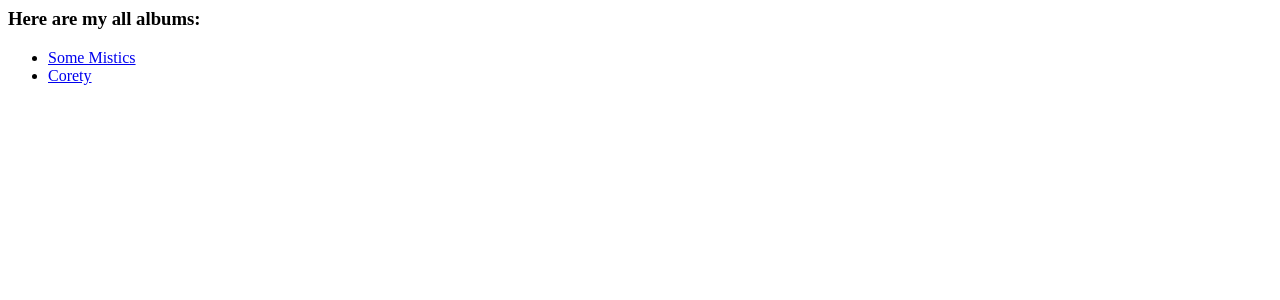
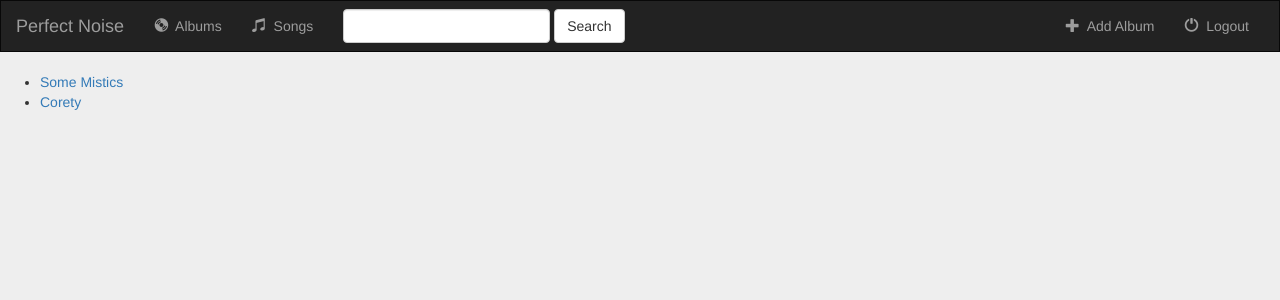
Before and after one commit to ripiuk/SomeOne, a Django app: page /music/ in a window 1280 px wide. Shown: the top 300 px of the page. Run offline with Django 3.2, Linux system fonts and the light colour scheme; data comes from the database, SQL or seed files in the repository; some libraries are stand-ins or nearby versions.

Commit message:
navbar, minimum

```diff
--- /dev/null
+++ b/music/static/music/style.css
@@ -0,0 +1,7 @@
+body{
+    background-color: #eeeeee;
+}
+
+.navbar{
+    border-radius: 0;
+}
--- /dev/null
+++ b/music/templates/music/base.html
@@ -0,0 +1,69 @@
+<!DOCTYPE html>
+<html lang="en">
+<head>
+    <meta charset="UTF-8">
+    <title>{% block title %}Perfect Noise{% endblock %}</title>
+    {% load staticfiles %}
+    <link rel="stylesheet" href="https://maxcdn.bootstrapcdn.com/bootstrap/3.3.7/css/bootstrap.min.css" >
+    <link rel="stylesheet", type="text/css" href="{% static 'music/style.css'%}">
+    <script src="https://ajax.googleapis.com/ajax/libs/jquery/1.12.4/jquery.min.js"></script>
+    <script src="https://maxcdn.bootstrapcdn.com/bootstrap/3.3.7/js/bootstrap.min.js"></script>
+</head>
+<body>
+    <nav class="navbar navbar-inverse">
+    <div class="container-fluid">
+        <!-- Header -->
+        <div class="navbar-header">
+            <button type="button" class="navbar-toggle" data-toggle="collapse" data-target="#topNavBar">
+                <span class="icon-bar"></span>
+                <span class="icon-bar"></span>
+                <span class="icon-bar"></span>
+            </button>
+            <a class="navbar-brand" href="{%url 'music:index'%}">Perfect Noise</a>
+        </div>
+        <!-- Items -->
+        <div class="collapse navbar-collapse" id="topNavBar">
+
+            <ui class="nav navbar-nav">
+                <li class="">
+                    <a href="{% url 'music:index' %}">
+                        <span class="glyphicon glyphicon-cd"aria-hidden="true"></span>&nbsp;
+                        Albums
+                    </a>
+                </li>
+                <li class="">
+                    <a href="{% url 'music:index' %}">
+                        <span class="glyphicon glyphicon-music"aria-hidden="true"></span>&nbsp;
+                        Songs
+                    </a>
+                </li>
+            </ui>
+
+            <form class="navbar-form navbar-left" role="search" method="get" action="#">
+                <div class="form-group">
+                    <input type="text" class="form-control" name="q" value="">
+                </div>
+                <button type="submit" class="btn btn-default">Search</button>
+            </form>
+
+            <ul class="nav navbar-nav navbar-right">
+                <li class="">
+                    <a href="#">
+                        <span class="glyphicon  glyphicon-plus" aria-hidden="true"></span>&nbsp;
+                        Add Album
+                    </a>
+                </li>
+                <li class="">
+                    <a href="#">
+                        <span class="glyphicon  glyphicon-off" aria-hidden="true"></span>&nbsp;
+                        Logout
+                    </a>
+                </li>
+            </ul>
+        </div>
+    </div>
+</nav>
+{% block body %}
+{% endblock %}
+</body>
+</html>
--- a/music/templates/music/index.html
+++ b/music/templates/music/index.html
@@ -1,10 +1,9 @@
-{% if all_albums %}
-    <h3>Here are my all albums:</h3>
+{% extends 'music/base.html' %}
+
+{% block body %}
     <ul>
         {% for album in all_albums %}
             <li><a href="{% url 'music:detail' album.id %}">{{ album.album_title }}</a></li>
         {% endfor %}
     </ul>
-{% else %}
-    <h3>Don't have any albums</h3>
-{% endif %}
+{% endblock %}
--- a/music/urls.py
+++ b/music/urls.py
@@ -5,9 +5,7 @@ app_name = 'music'
 
 urlpatterns = [
     # /music/
-    url(r'^$', views.index, name = 'index'),
+    url(r'^$', views.IndexView.as_view(), name = 'index'),
     # /music/<album_id>/
-    url(r'^(?P<album_id>[0-9]+)/$', views.detail, name='detail'),
-    # /music/<album_id>/favorite/
-    url(r'^(?P<album_id>[0-9]+)/favorite/$', views.favorite, name='favorite'),
+    url(r'^(?P<pk>[0-9]+)/$', views.DetailView.as_view(), name='detail'),
 ]
--- a/music/views.py
+++ b/music/views.py
@@ -1,43 +1,13 @@
-#from django.http import HttpResponse
-#from django.template import loader
-from django.shortcuts import render, get_object_or_404
-from .models import Album, Song
-from django.http import Http404
+from django.views import generic
+from .models import Album
 
-def index(request):
-    all_albums = Album.objects.all()
-    #template = loader.get_template('music/index.html')
-    context = {
-        'all_albums': all_albums,
-    }
+class IndexView(generic.ListView):
+    template_name = 'music/index.html'
+    context_object_name = 'all_albums'
 
-    """
-    for album in all_albums:
-        url = '/music/' +str(album.id) + '/'
-        html += '<a href = "' + url + '">' +album.album_title+ '</a><br>'
-    """
-    #return HttpResponse(template.render(context, request))
-    return render(request, 'music/index.html', context)
+    def get_queryset(self):
+        return Album.objects.all()
 
-def detail(request, album_id):
-    #return HttpResponse("<h2>Details for Album id: "+str(album_id)+"</h2>")
-    """try:
-        album = Album.objects.get(id=album_id)
-    except Album.DoesNotExist:
-        raise Http404("Album does not exist")"""
-    album = get_object_or_404(Album, pk=album_id)
-    return render(request, "music/detail.html", {'album': album})
-
-def favorite(request, album_id):
-    album = get_object_or_404(Album, pk=album_id)
-    try:
-        selected_song = album.song_set.get(pk=request.POST['song'])
-    except(KeyError, Song.DoesNotExist):
-        return render(request, 'music/detail.html', {
-            'album': album,
-            'error_message': "You did not select a valid song",
-        })
-    else:
-        selected_song.is_favorite = True
-        selected_song.save()
-        return render(request, 'music/detail.html', {'album': album})
+class DetailView(generic.DeleteView):
+    model = Album
+    template_name = 'music/detail.html'
```
Also changed, not shown: music/templates/music/detail.html (+9 -17 lines).
